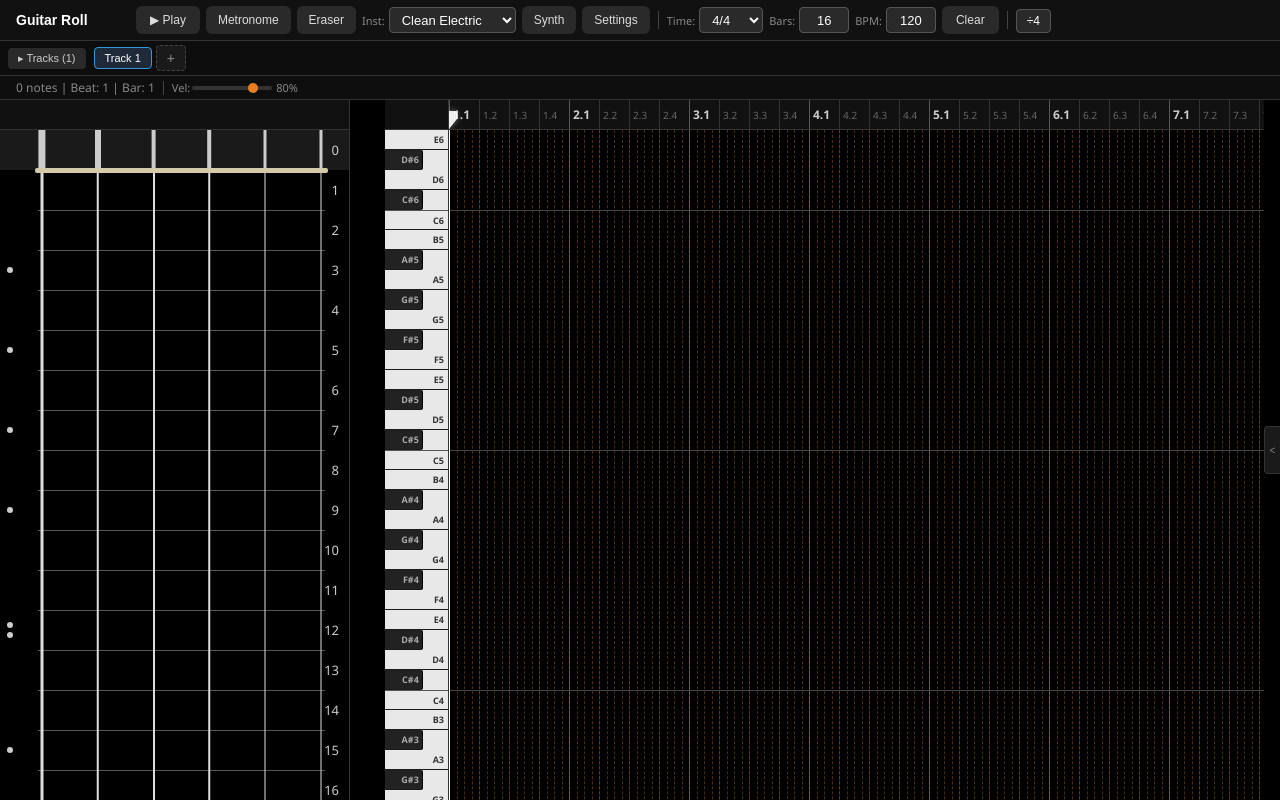
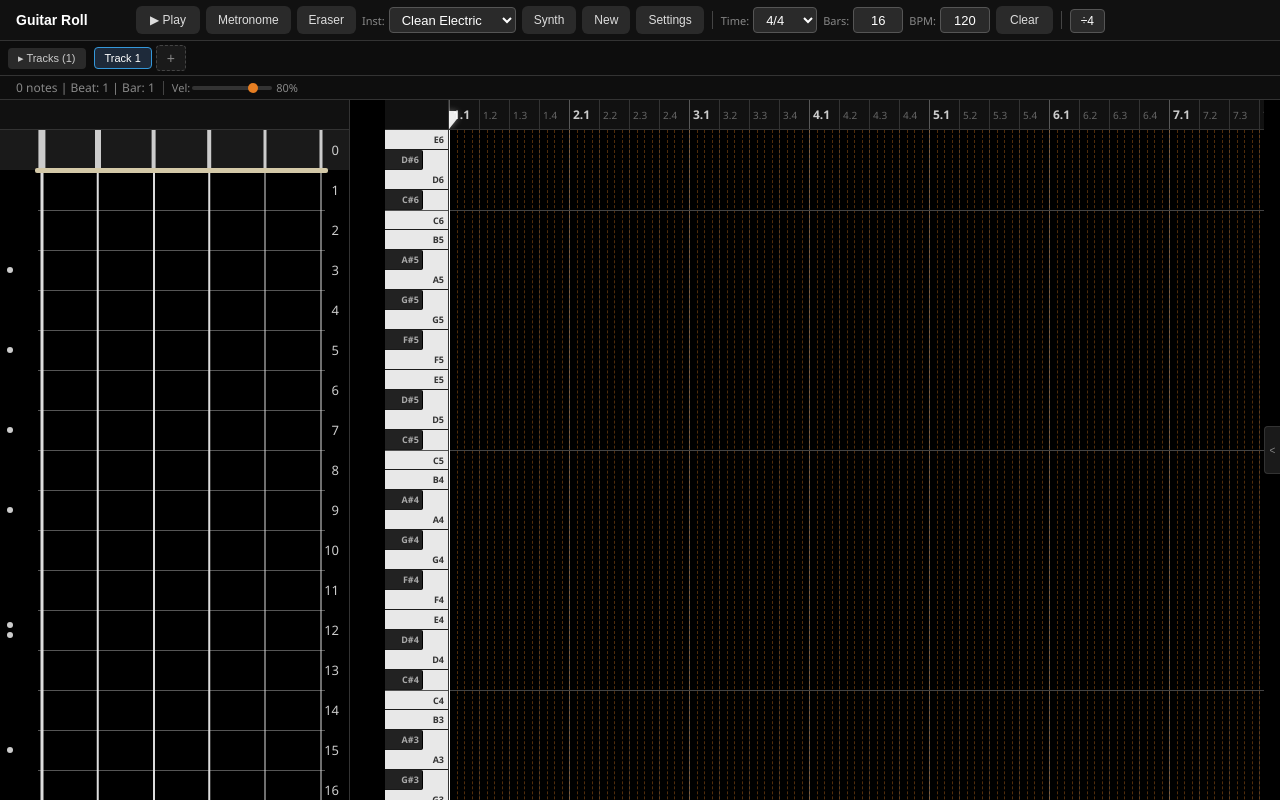
Before and after one commit to circuloponto/guitar_roll, a React (Vite) app: page / in a window 1280 px wide. Built offline with nearby package versions, Linux system fonts and the light colour scheme.

Commit message:
new button to start a new session

```diff
--- a/src/App.jsx
+++ b/src/App.jsx
@@ -990,6 +990,28 @@ function App() {
         </button>
         <button
           className="tool-btn"
+          onClick={() => {
+            if (!confirm('Start a new session? Unsaved changes will be lost.')) return;
+            const track = createDefaultTrack();
+            applyState({
+              tracks: [track],
+              bpm: 120, loop: false, loopStart: 0, loopEnd: totalColumns(defaultBarSubdivisions()),
+              stringColors: ['#ffffff','#ffffff','#ffffff','#ffffff','#ffffff','#ffffff'],
+              synesthesia: [], activeColorScheme: null,
+              subdivisions: 4, markers: [], metronome: false,
+              barSubdivisions: defaultBarSubdivisions(),
+              timeSignature: [4, 4], projectName: 'Untitled',
+            });
+            setSelectedBeat(0);
+            setSelectedNotes(new Set());
+            setNoteDuration(0.25);
+          }}
+          title="New Session"
+        >
+          New
+        </button>
+        <button
+          className="tool-btn"
           onClick={() => setShowSettings(true)}
           title="Settings"
         >
```
